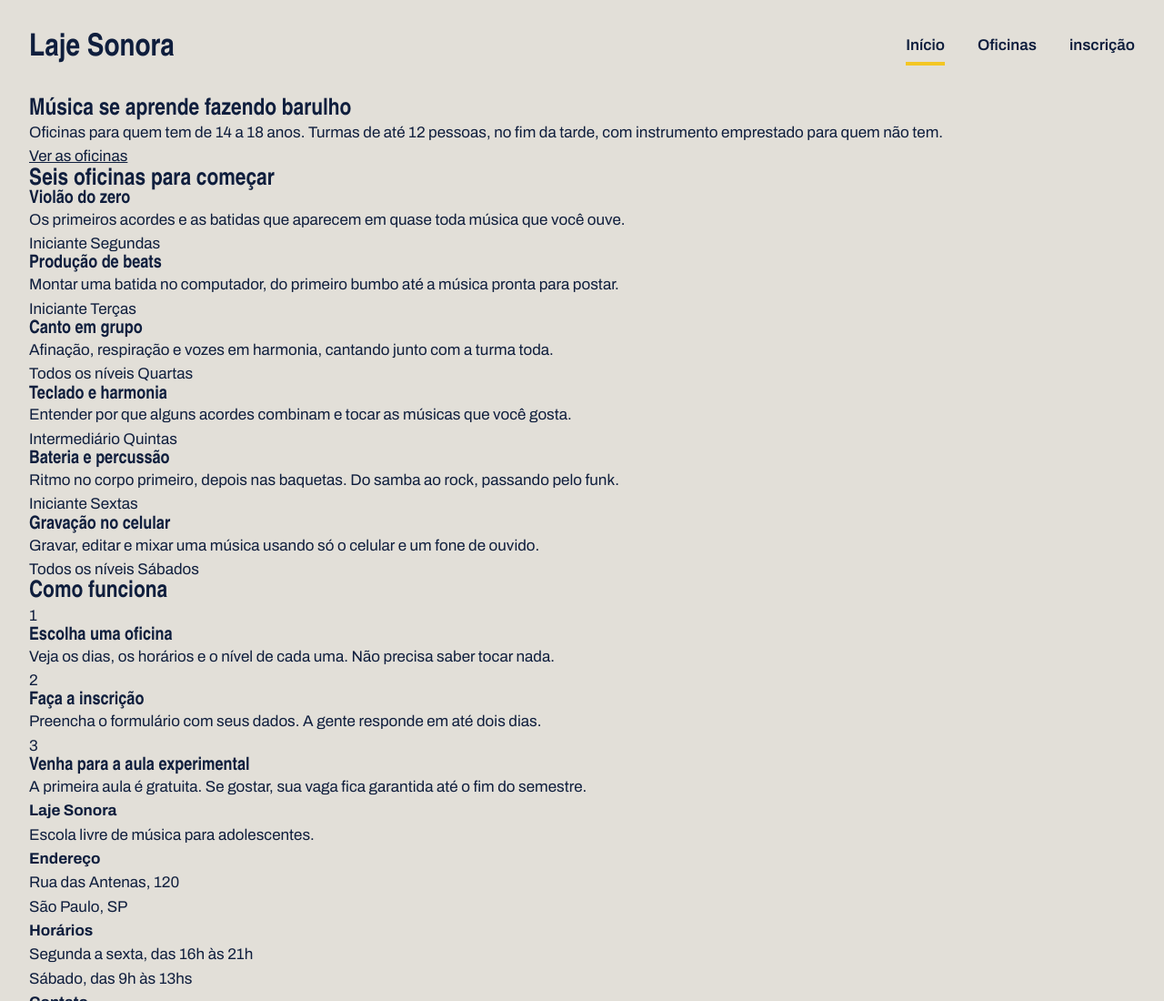
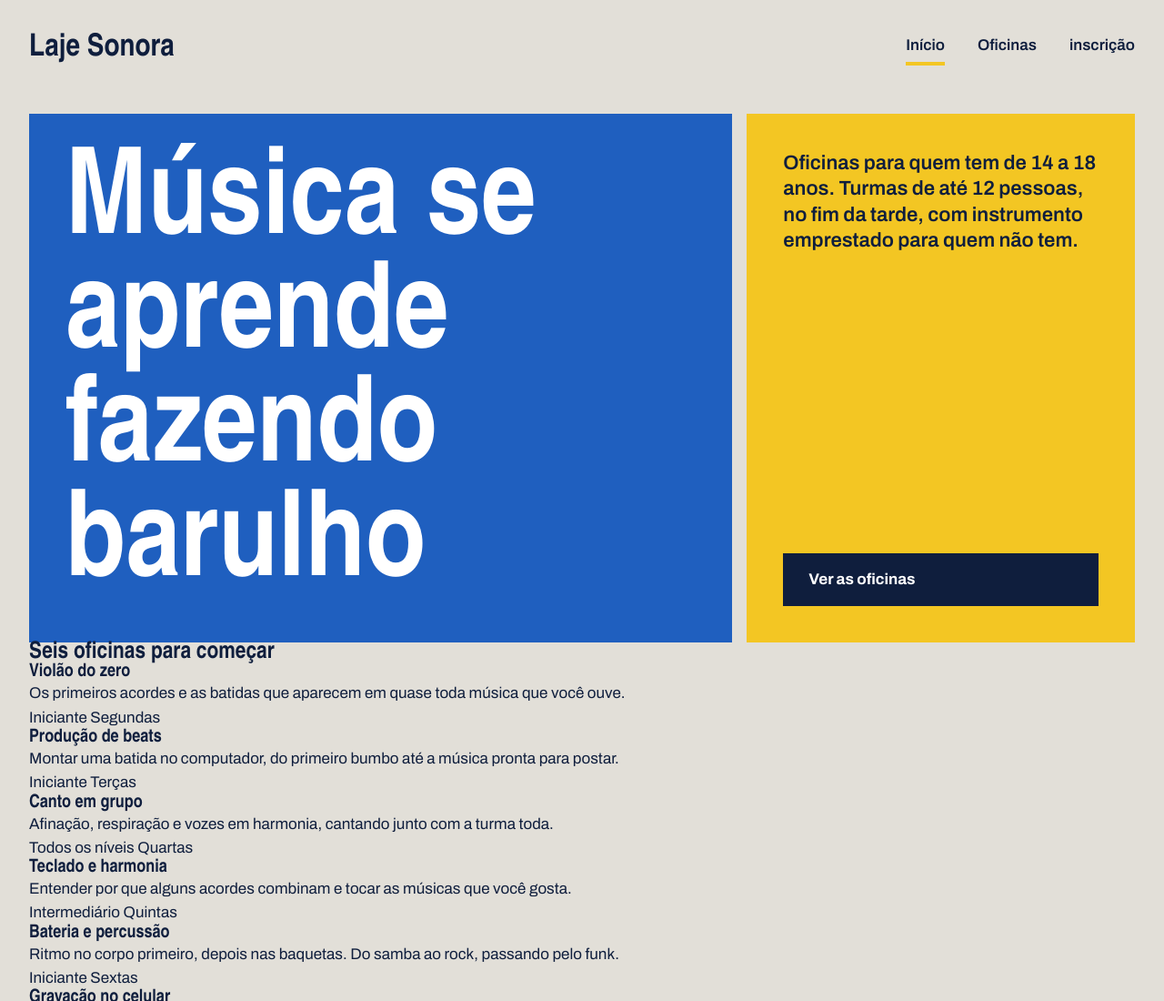
Before and after one commit to fernandrs-julia/laje_sonora, a plain HTML site: page index.html in a window 1280 px wide. Shown: the top 1100 px of the page at 91% size. Drawn offline with Linux system fonts and the light colour scheme; a web font is replaced by a local one.

Commit message:
Cartazes do topo

```diff
--- a/style.css
+++ b/style.css
@@ -71,3 +71,55 @@ h1, h2, h3{
 .menu a.atual {
     border-bottom-color: var(--fita);
 }
+
+.cartazes{
+    margin-top: 16px;
+    display: flex;
+    gap: 16px;
+}
+
+.cartaz{
+    padding: 40px;
+}
+
+.cartaz-principal{
+    background: var(--caixa-dagua);
+    color: var(--branco);
+    flex: 2;
+}
+
+.cartaz-principal h1{
+    font-size: 132px ;
+    max-width: 9ch;
+}
+
+.cartaz-lateral{
+    background: var(--fita);
+    flex: 1;
+    display: flex;
+    flex-direction: column;
+    justify-content: space-between;
+    gap: 32px;
+}
+
+.cartaz-lateral p{
+    font-size: 22px;
+    font-weight: 600;
+    line-height: 1.3;
+    align-items: flex-start;
+}
+
+.botao{
+    background: var(--tinta);
+    color: var(--branco);
+    font-weight: 700;
+    text-decoration: none;
+    padding: 16px 28px;
+    border: none;
+    font-family: var(--fonte-texto);
+    font-size: 17px;
+    cursor: pointer
+}
+.botao:hover{
+    background-color: var(--caixa-dagua);
+}
```
